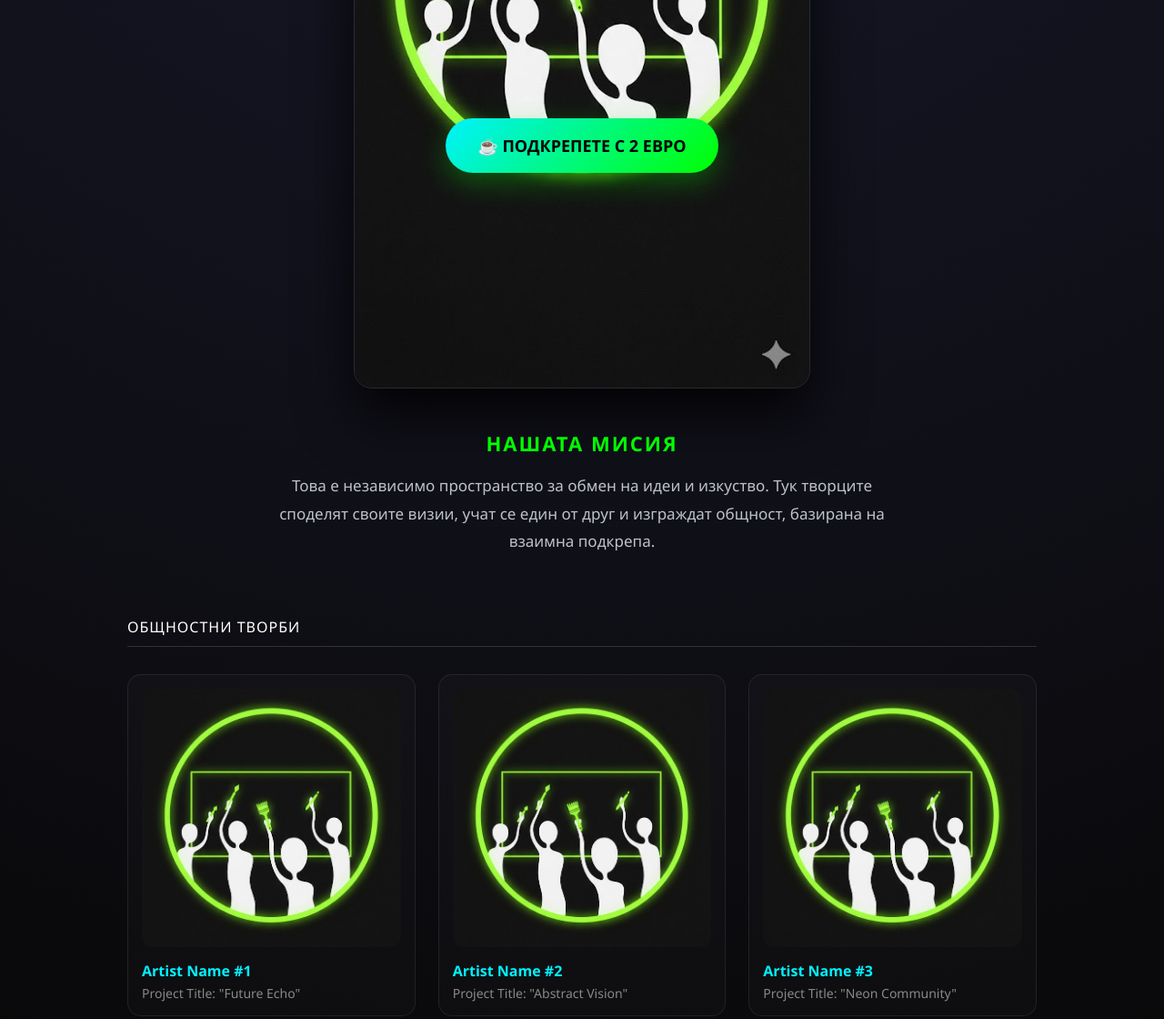
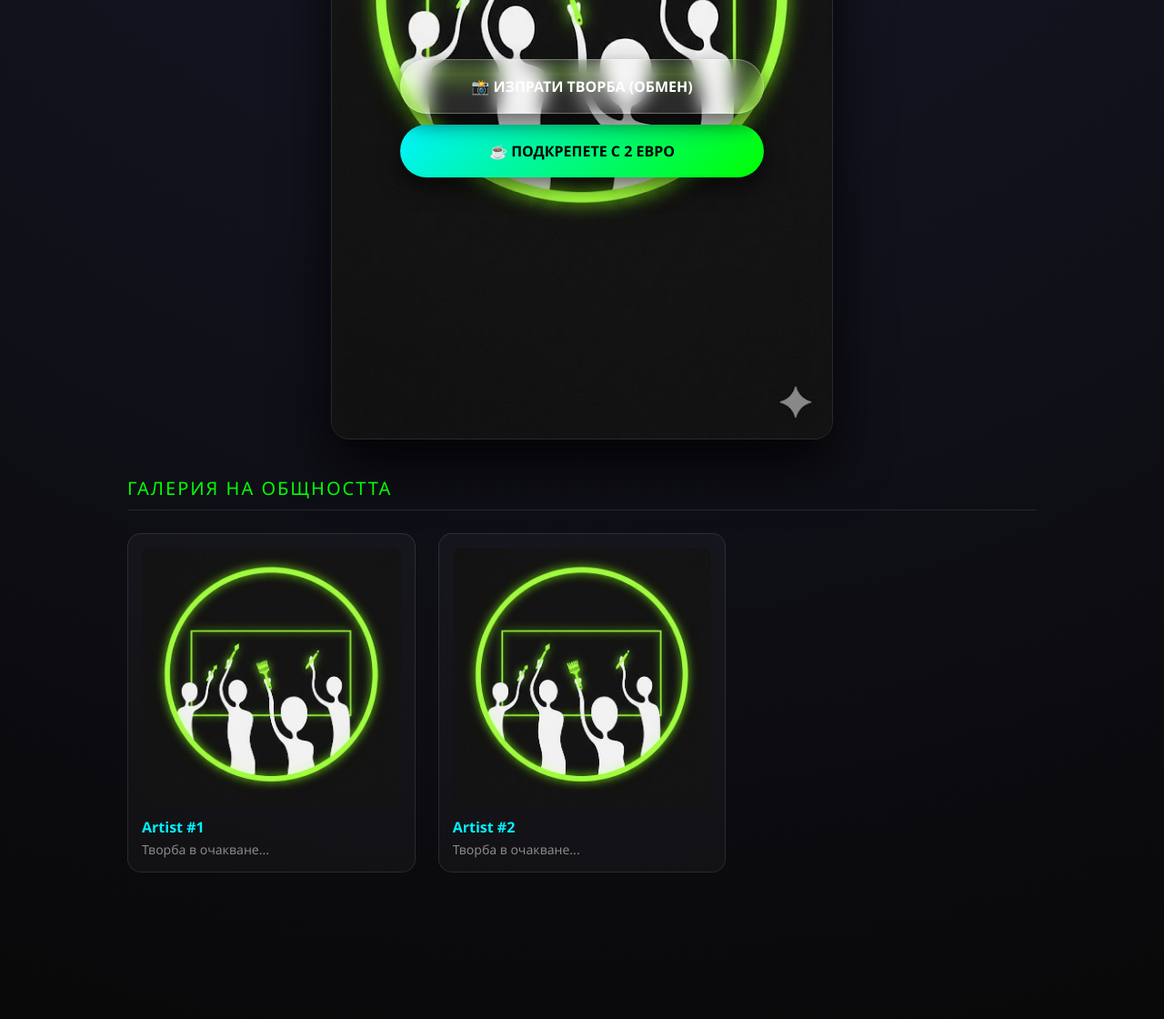
Before and after one commit to cezarii841116-hub/site, a plain HTML site: page index.html in a window 1280 px wide. Shown: the part 580-1700 px from the top of the page at 91% size. Drawn offline with Linux system fonts and the light colour scheme.

Commit message:
Update index.html

```diff
--- a/index.html
+++ b/index.html
@@ -1,178 +1,160 @@
-!DOCTYPE html>
 <html lang="bg">
 <head>
     <meta charset="UTF-8">
     <meta name="viewport" content="width=device-width, initial-scale=1.0">
     <title>Global Artists Hub</title>
     <style>
-        /* СТИЛЕН ГРАДИЕНТ ЗА ТОПЛОТА */
+        /* ТОПЪЛ И СТИЛЕН ДИЗАЙН */
         body {
             background: radial-gradient(circle at top, #1a1a2e 0%, #080808 100%);
             color: #ffffff;
             margin: 0;
-            font-family: 'Segoe UI', Roboto, sans-serif;
+            font-family: 'Segoe UI', Arial, sans-serif;
             display: flex;
             flex-direction: column;
             align-items: center;
-            padding-bottom: 150px;
+            padding-bottom: 180px;
         }
 
-        /* ГЛАВНО ЗАГЛАВИЕ */
         .site-title {
             font-size: 28px;
             font-weight: 200;
             color: #00f2ff;
             text-transform: uppercase;
-            letter-spacing: 4px;
-            margin-top: 40px;
+            letter-spacing: 5px;
+            margin: 40px 0 20px;
+            text-shadow: 0 0 20px rgba(0, 242, 255, 0.4);
             text-align: center;
-            text-shadow: 0 0 20px rgba(0, 242, 255, 0.4);
         }
 
-        .hero-container {
+        .hero-banner {
             width: 90%;
-            max-width: 500px;
-            margin: 30px 0;
+            max-width: 550px;
             border-radius: 20px;
             overflow: hidden;
             border: 1px solid rgba(255, 255, 255, 0.1);
             box-shadow: 0 30px 60px rgba(0,0,0,0.8);
+            margin-bottom: 40px;
         }
-        .hero-container img { width: 100%; display: block; }
+        .hero-banner img { width: 100%; display: block; }
 
-        .mission-section {
-            text-align: center;
-            max-width: 700px;
-            padding: 0 20px;
-        }
-        .mission-section h1 {
+        .section-header {
             color: #00ff00;
-            font-size: 22px;
+            font-size: 20px;
+            text-transform: uppercase;
             letter-spacing: 2px;
-            margin-bottom: 15px;
-            text-transform: uppercase;
-        }
-        .mission-section p {
-            line-height: 1.8;
-            color: #bdc3c7;
-            font-size: 17px;
+            margin-bottom: 25px;
+            border-bottom: 1px solid rgba(255,255,255,0.1);
+            padding-bottom: 10px;
+            width: 90%;
+            max-width: 1000px;
         }
 
-        /* ГАЛЕРИЯ ЗА ОБМЕН */
-        .gallery-wrapper {
-            width: 95%;
+        /* ГАЛЕРИЯ НА ХЪБА */
+        .gallery-grid {
+            display: grid;
+            grid-template-columns: repeat(auto-fill, minmax(260px, 1fr));
+            gap: 25px;
+            width: 90%;
             max-width: 1000px;
-            margin-top: 50px;
-        }
-        .gallery-header {
-            font-size: 16px;
-            color: #fff;
-            text-transform: uppercase;
-            border-bottom: 1px solid #333;
-            padding-bottom: 10px;
-            margin-bottom: 30px;
-            letter-spacing: 1px;
+            margin-bottom: 50px;
         }
 
-        .gallery-grid {
-            display: grid;
-            grid-template-columns: repeat(auto-fill, minmax(280px, 1fr));
-            gap: 25px;
+        .art-card {
+            background: rgba(255, 255, 255, 0.03);
+            border: 1px solid rgba(255, 255, 255, 0.1);
+            border-radius: 15px;
+            padding: 15px;
+            transition: 0.3s;
+        }
+        .art-card:hover {
+            border-color: #00f2ff;
+            transform: translateY(-5px);
+            background: rgba(255, 255, 255, 0.05);
         }
 
-        .art-item {
-            background: rgba(255, 255, 255, 0.02);
-            border: 1px solid rgba(255, 255, 255, 0.08);
-            border-radius: 15px;
-            padding: 15px;
-            transition: 0.4s;
-        }
-        .art-item:hover {
-            border-color: #00f2ff;
-            background: rgba(255, 255, 255, 0.05);
-            transform: translateY(-5px);
-        }
-        .art-img-box {
+        .art-img {
             width: 100%;
             aspect-ratio: 1/1;
             background: #111;
-            border-radius: 12px;
+            border-radius: 10px;
             overflow: hidden;
-            margin-bottom: 15px;
+            margin-bottom: 12px;
         }
-        .art-img-box img { width: 100%; height: 100%; object-fit: cover; }
+        .art-img img { width: 100%; height: 100%; object-fit: cover; }
 
-        .art-meta { font-size: 14px; color: #888; text-align: left; }
-        .art-meta b { color: #00f2ff; display: block; margin-bottom: 4px; font-size: 16px; }
+        .art-info { font-size: 14px; color: #888; }
+        .art-info b { color: #00f2ff; display: block; font-size: 16px; margin-bottom: 4px; }
 
-        /* БУТОН С НОВИЯ ТЕКСТ */
-        .donate-fab {
+        /* ФИКСИРАНИ БУТОНИ ДОЛУ */
+        .footer-nav {
             position: fixed;
-            bottom: 30px;
-            background: linear-gradient(135deg, #00f2ff 0%, #00ff00 100%);
-            color: #000;
-            padding: 18px 35px;
+            bottom: 25px;
+            width: 90%;
+            max-width: 400px;
+            display: flex;
+            flex-direction: column;
+            gap: 12px;
+            z-index: 9999;
+        }
+
+        .btn {
+            padding: 18px;
             border-radius: 50px;
             text-decoration: none;
             font-weight: bold;
-            font-size: 18px;
-            box-shadow: 0 10px 30px rgba(0, 255, 0, 0.3);
+            text-align: center;
+            text-transform: uppercase;
+            font-size: 16px;
+            box-shadow: 0 10px 25px rgba(0,0,0,0.6);
             transition: 0.3s;
-            text-transform: uppercase;
-            z-index: 1000;
-            display: flex;
-            align-items: center;
-            gap: 10px;
         }
-        .donate-fab:hover { transform: scale(1.05); filter: brightness(1.1); }
+
+        .btn-support {
+            background: linear-gradient(135deg, #00f2ff 0%, #00ff00 100%);
+            color: #000;
+        }
+
+        .btn-upload {
+            background: rgba(255, 255, 255, 0.1);
+            color: #fff;
+            border: 1px solid rgba(255, 255, 255, 0.3);
+            backdrop-filter: blur(10px);
+        }
+
+        .btn:active { transform: scale(0.96); }
     </style>
 </head>
 <body>
 
     <div class="site-title">Global Artists Hub</div>
 
-    <div class="hero-container">
-        <img src="logo.jpg" alt="Global Artists Hub">
+    <div class="hero-banner">
+        <img src="logo.jpg" alt="Hub Banner">
     </div>
 
-    <div class="mission-section">
-        <h1>Нашата Мисия</h1>
-        <p>Това е независимо пространство за обмен на идеи и изкуство. Тук творците споделят своите визии, учат се един от друг и изграждат общност, базирана на взаимна подкрепа.</p>
-    </div>
+    <div class="section-header">Галерия на общността</div>
 
-    <div class="gallery-wrapper">
-        <div class="gallery-header">Общностни Творби</div>
-
-        <div class="gallery-grid">
-            <div class="art-item">
-                <div class="art-img-box"><img src="logo.jpg"></div>
-                <div class="art-meta">
-                    <b>Artist Name #1</b>
-                    Project Title: "Future Echo"
-                </div>
-            </div>
-
-            <div class="art-item">
-                <div class="art-img-box"><img src="logo.jpg"></div>
-                <div class="art-meta">
-                    <b>Artist Name #2</b>
-                    Project Title: "Abstract Vision"
-                </div>
-            </div>
-
-            <div class="art-item">
-                <div class="art-img-box"><img src="logo.jpg"></div>
-                <div class="art-meta">
-                    <b>Artist Name #3</b>
-                    Project Title: "Neon Community"
-                </div>
-            </div>
+    <div class="gallery-grid">
+        <div class="art-card">
+            <div class="art-img"><img src="logo.jpg"></div>
+            <div class="art-info"><b>Artist #1</b> Творба в очакване...</div>
+        </div>
+        <div class="art-card">
+            <div class="art-img"><img src="logo.jpg"></div>
+            <div class="art-info"><b>Artist #2</b> Творба в очакване...</div>
         </div>
     </div>
 
-    <a href="https://www.buymeacoffee.com/kiber" target="_blank" class="donate-fab">
-        ☕ ПОДКРЕПЕТЕ С 2 ЕВРО
-    </a>
+    <div class="footer-nav">
+        <a href="https://www.instagram.com/direct/inbox/" target="_blank" class="btn btn-upload">
+            📸 ИЗПРАТИ ТВОРБА (ОБМЕН)
+        </a>
+
+        <a href="https://www.buymeacoffee.com/kiber" target="_blank" class="btn btn-support">
+            ☕ ПОДКРЕПЕТЕ С 2 ЕВРО
+        </a>
+    </div>
 
 </body>
 </html>
```
